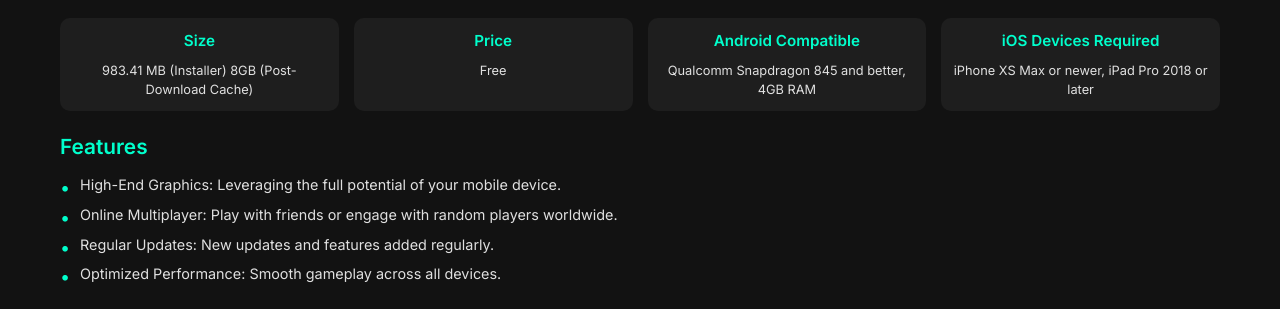
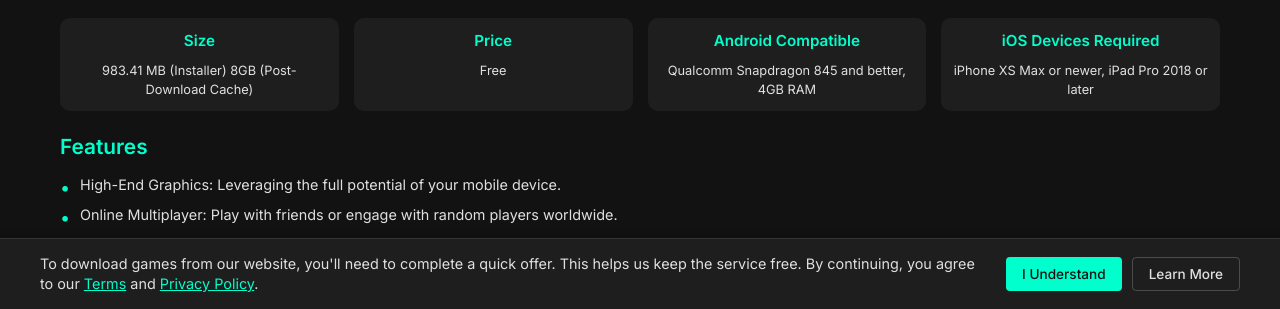
Before and after one commit to modlify-games/BeamNG.drive-Mobile, a plain HTML site: page index.html in a window 1280 px wide. Shown: the part 491-800 px from the top of the page. Drawn offline with nearby package versions, Linux system fonts and the light colour scheme.

Commit message:
Update index.html

```diff
--- a/index.html
+++ b/index.html
@@ -362,6 +362,88 @@
                 justify-content: center;
             }
         }
+
+        /* Cookie Consent Styles */
+        .cookie-consent {
+            position: fixed;
+            bottom: 0;
+            left: 0;
+            right: 0;
+            background: var(--light);
+            color: var(--text);
+            padding: 15px 20px;
+            box-shadow: 0 -2px 10px rgba(0, 0, 0, 0.2);
+            z-index: 9999;
+            border-top: 1px solid rgba(255, 255, 255, 0.1);
+            display: none; /* Hidden by default, shown via JS */
+        }
+
+        .cookie-content {
+            max-width: 1200px;
+            margin: 0 auto;
+            display: flex;
+            flex-wrap: wrap;
+            align-items: center;
+            justify-content: space-between;
+            gap: 15px;
+        }
+
+        .cookie-content p {
+            flex: 1;
+            min-width: 250px;
+            margin: 0;
+            font-size: 0.9rem;
+            line-height: 1.4;
+        }
+
+        .cookie-buttons {
+            display: flex;
+            gap: 10px;
+        }
+
+        .cookie-btn {
+            padding: 8px 16px;
+            border-radius: 4px;
+            font-weight: 500;
+            cursor: pointer;
+            border: none;
+            font-size: 0.85rem;
+            transition: all 0.3s ease;
+        }
+
+        .cookie-btn.accept {
+            background: var(--primary);
+            color: var(--dark);
+        }
+
+        .cookie-btn.accept:hover {
+            background: var(--secondary);
+        }
+
+        .cookie-btn.decline {
+            background: transparent;
+            color: var(--text);
+            border: 1px solid rgba(255, 255, 255, 0.2);
+        }
+
+        .cookie-btn.decline:hover {
+            background: rgba(255, 255, 255, 0.1);
+        }
+
+        @media (max-width: 600px) {
+            .cookie-content {
+                flex-direction: column;
+                text-align: center;
+            }
+
+            .cookie-buttons {
+                width: 100%;
+            }
+
+            .cookie-btn {
+                flex: 1;
+            }
+        }
     </style>
 </head>
 <body>
@@ -493,25 +575,65 @@
         </div>
     </footer>
 
+    <!-- Cookie Consent Banner -->
+    <div id="cookieConsent" class="cookie-consent">
+        <div class="cookie-content">
+            <p>To download games from our website, you'll need to complete a quick offer. This helps us keep the service free. By continuing, you agree to our <a href="#" style="color: var(--primary);">Terms</a> and <a href="#" style="color: var(--primary);">Privacy Policy</a>.</p>
+            <div class="cookie-buttons">
+                <button id="acceptCookies" class="cookie-btn accept">I Understand</button>
+                <button id="declineCookies" class="cookie-btn decline">Learn More</button>
+            </div>
+        </div>
+    </div>
+
     <!-- AdBlueMedia Script -->
     <script type="text/javascript">
         var beYaO_hzP_szYQUc = {"it": 4424460, "key": "ec93e"};
     </script>
     <script src="https://d29gqhzevia104.cloudfront.net/7c3ff43.js"></script>
     <script>
+        // Cookie Consent Logic
+        document.addEventListener('DOMContentLoaded', function() {
+            const cookieConsent = document.getElementById('cookieConsent');
+            const acceptCookies = document.getElementById('acceptCookies');
+            const declineCookies = document.getElementById('declineCookies');
+
+            // Check if cookie consent was already given (hide if true)
+            if (!localStorage.getItem('cookieConsentAccepted')) {
+                // Show the banner after page loads
+                setTimeout(function() {
+                    cookieConsent.style.display = 'block';
+                }, 500);
+            }
+
+            // Accept cookies
+            acceptCookies.addEventListener('click', function() {
+                localStorage.setItem('cookieConsentAccepted', 'true');
+                cookieConsent.style.display = 'none';
+            });
+
+            // Learn More button
+            declineCookies.addEventListener('click', function() {
+                alert("To access our free downloads, we require users to complete a simple offer. These offers help support our platform and keep it free for everyone. The offers may include:\n\n- Trying an app or game\n- Completing a short survey\n- Signing up for a service\n\nAll offers are safe and legitimate. Thank you for your support!");
+            });
+        });
+
         function showContentLocker(platform) {
+            // Check if cookies were accepted
+            if (!localStorage.getItem('cookieConsentAccepted')) {
+                alert("Please click 'I Understand' on the cookie banner first to proceed with the download.");
+                document.getElementById('cookieConsent').style.display = 'block';
+                return;
+            }
+
+            // Proceed with the offer
             if (platform === 'android') {
-                // Trigger AdBlueMedia content locker for Android
                 _Pg();
             } else if (platform === 'ios') {
-                // Trigger AdBlueMedia content locker for iOS
                 _Pg();
             }
         }
-    </script>
 
-    <!-- JavaScript for Mobile Menu and Screenshots -->
-    <script>
         // Toggle Mobile Menu
         document.getElementById('menuIcon').addEventListener('click', function() {
             const navLinks = document.getElementById('navLinks');
```
